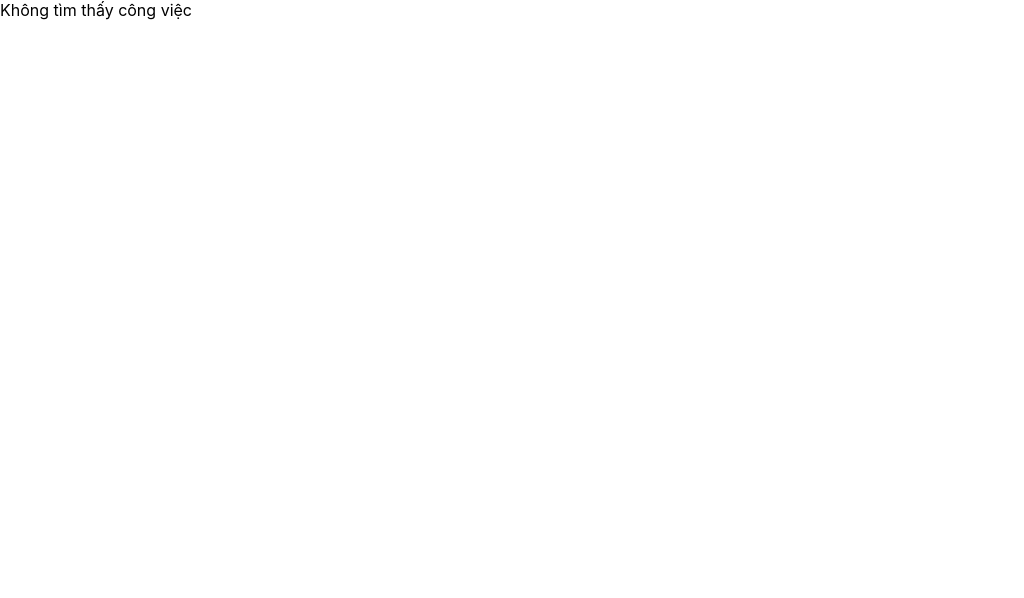
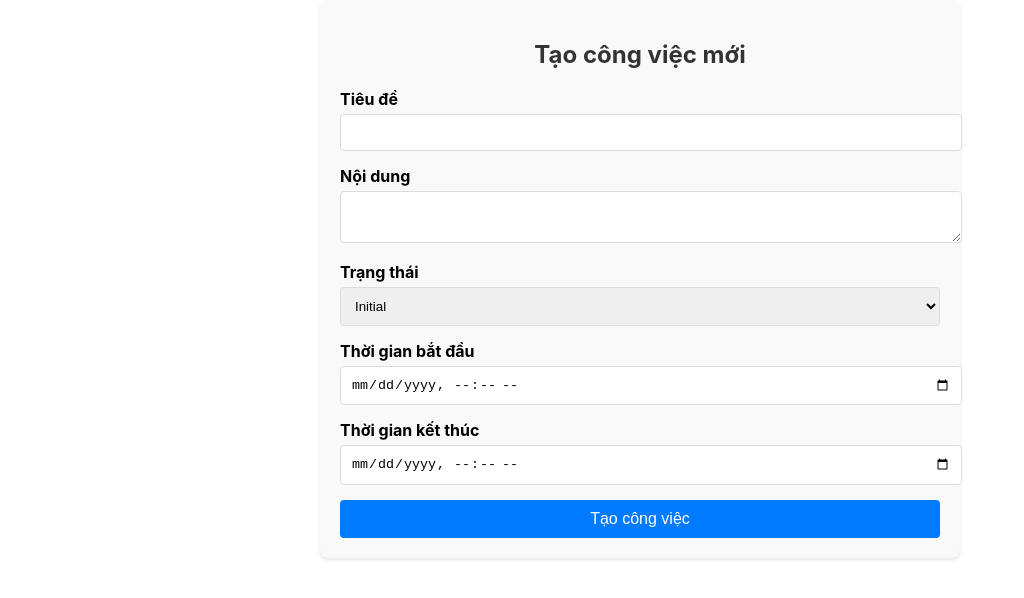
Before and after one commit to lehailam89/BackEnd-Nodejs, a React (Create React App) app in the folder FE-task/tasks-app/: page /tasks/create in a window 1280 px wide. Shown: the top 598 px of the page, without its empty margins (0-1024 px from the left). Built offline with nearby package versions, Linux system fonts and the light colour scheme; no server answers.

Commit message:
them chuc nang them moi task

```diff
--- a/FE-task/tasks-app/src/App.js
+++ b/FE-task/tasks-app/src/App.js
@@ -2,6 +2,7 @@ import React from 'react';
 import { BrowserRouter as Router, Route, Routes } from 'react-router-dom';
 import Tasks from './Task/Task.js';
 import TaskDetail from './Task/TaskDetail.js';
+import CreateTask from './Task/CreateTask.js'; // Import component CreateTask
 
 const App = () => {
   return (
@@ -9,6 +10,7 @@ const App = () => {
       <Routes>
         <Route exact path="/tasks" element={<Tasks />} />
         <Route path="/tasks/:id" element={<TaskDetail />} />
+        <Route path="/tasks/create" element={<CreateTask/>} />
       </Routes>
     </Router>
   );
--- /dev/null
+++ b/FE-task/tasks-app/src/Task/CreateTask.css
@@ -0,0 +1,63 @@
+/* CreateTask.css */
+
+/* Container styles */
+.create-task-container {
+    max-width: 600px;
+    margin: 0 auto;
+    padding: 20px;
+    background-color: #f9f9f9;
+    border-radius: 8px;
+    box-shadow: 0 2px 4px rgba(0, 0, 0, 0.1);
+  }
+
+  .create-task-container h2 {
+    text-align: center;
+    color: #333;
+    margin-bottom: 20px;
+  }
+
+  .create-task-container .form-group {
+    margin-bottom: 15px;
+  }
+
+  .create-task-container .form-group label {
+    display: block;
+    margin-bottom: 5px;
+    font-weight: bold;
+  }
+
+  .create-task-container .form-group input,
+  .create-task-container .form-group textarea,
+  .create-task-container .form-group select {
+    width: 100%;
+    padding: 10px;
+    border: 1px solid #ddd;
+    border-radius: 4px;
+  }
+
+  .create-task-container button {
+    display: block;
+    width: 100%;
+    padding: 10px;
+    background-color: #007bff;
+    color: #fff;
+    border: none;
+    border-radius: 4px;
+    cursor: pointer;
+    font-size: 16px;
+  }
+
+  .create-task-container button:hover {
+    background-color: #0056b3;
+  }
+
+  /* Notification styles */
+  .notification {
+    background-color: #4caf50;
+    color: white;
+    padding: 10px 20px;
+    border-radius: 5px;
+    box-shadow: 0 2px 4px rgba(0, 0, 0, 0.2);
+    margin-bottom: 20px;
+    text-align: center;
+  }
--- /dev/null
+++ b/FE-task/tasks-app/src/Task/CreateTask.js
@@ -0,0 +1,100 @@
+import React, { useState } from 'react';
+import axios from 'axios';
+import { useNavigate } from 'react-router-dom';
+import { TASKS_API_URL } from '../config.js'; // Import URL API
+import './CreateTask.css'; // Import CSS
+
+const CreateTask = () => {
+  const [newTask, setNewTask] = useState({
+    title: '',
+    content: '',
+    status: 'initial',
+    timeStart: '',
+    timeFinish: ''
+  }); // State để lưu thông tin công việc mới
+  const [notification, setNotification] = useState(''); // State để lưu thông báo
+  const navigate = useNavigate();
+
+  const handleCreateTask = (e) => {
+    e.preventDefault();
+    axios
+      .post(`${TASKS_API_URL}/create`, newTask)
+      .then((response) => {
+        if (response.data.code === 200) {
+          setNotification('Tạo nhiệm vụ mới thành công!');
+          localStorage.setItem('notification', 'Tạo nhiệm vụ mới thành công!'); // Lưu thông báo vào localStorage
+          navigate('/tasks'); // Điều hướng về trang danh sách công việc
+        } else {
+          console.error("Lỗi khi tạo nhiệm vụ mới:", response.data.message);
+        }
+      })
+      .catch((error) => {
+        console.error("Lỗi khi gọi API:", error);
+      });
+  };
+
+  return (
+    <div className="create-task-container">
+      <h2>Tạo công việc mới</h2>
+      {notification && <div className="notification">{notification}</div>}
+      <form onSubmit={handleCreateTask}>
+        <div className="form-group">
+          <label htmlFor="title">Tiêu đề</label>
+          <input
+            type="text"
+            id="title"
+            value={newTask.title}
+            onChange={(e) => setNewTask({ ...newTask, title: e.target.value })}
+            required
+          />
+        </div>
+        <div className="form-group">
+          <label htmlFor="content">Nội dung</label>
+          <textarea
+            id="content"
+            value={newTask.content}
+            onChange={(e) => setNewTask({ ...newTask, content: e.target.value })}
+            required
+          />
+        </div>
+        <div className="form-group">
+          <label htmlFor="status">Trạng thái</label>
+          <select
+            id="status"
+            value={newTask.status}
+            onChange={(e) => setNewTask({ ...newTask, status: e.target.value })}
+          >
+            <option value="initial">Initial</option>
+            <option value="doing">Doing</option>
+            <option value="finish">Finish</option>
+            <option value="pending">Pending</option>
+            <option value="notFinish">Not Finish</option>
+          </select>
+        </div>
+        <div className="form-group">
+          <label htmlFor="timeStart">Thời gian bắt đầu</label>
+          <input
+            type="datetime-local"
+            id="timeStart"
+            value={newTask.timeStart}
+            onChange={(e) => setNewTask({ ...newTask, timeStart: e.target.value })}
+            required
+          />
+        </div>
+        <div className="form-group">
+          <label htmlFor="timeFinish">Thời gian kết thúc</label>
+          <input
+            type="datetime-local"
+            id="timeFinish"
+            value={newTask.timeFinish}
+            onChange={(e) => setNewTask({ ...newTask, timeFinish: e.target.value })}
+            required
+          />
+        </div>
+        <button type="submit">Tạo công việc</button>
+      </form>
+    </div>
+  );
+};
+
+export default CreateTask;
--- a/FE-task/tasks-app/src/Task/Task.js
+++ b/FE-task/tasks-app/src/Task/Task.js
@@ -79,6 +79,17 @@ const Tasks = () => {
     params.set('page', currentPage);
     navigate({ search: params.toString() });
   }, [status, sortKey, sortValue, currentPage, keyword, navigate, location.search]);
+
+  useEffect(() => {
+    const notification = localStorage.getItem('notification');
+    if (notification) {
+      setNotification(notification);
+      localStorage.removeItem('notification');
+      setTimeout(() => {
+        setNotification('');
+      }, 3000); // Ẩn thông báo sau 3 giây
+    }
+  }, []);
 
   const handlePageChange = (newPage) => {
     if (newPage > 0 && newPage <= totalPages) {
@@ -223,6 +234,9 @@ const Tasks = () => {
           Cập nhật trạng thái
         </button>
       </div>
+      <button onClick={() => navigate('/tasks/create')} className="btn btn-primary">
+        Tạo công việc mới
+      </button>
       <ul>
         {tasks.map((task) => (
           <li key={task._id} className={`task-item ${task.status}`}>
```
Also changed, not shown: 2 other files (tests, documents, lock files or other folders).
